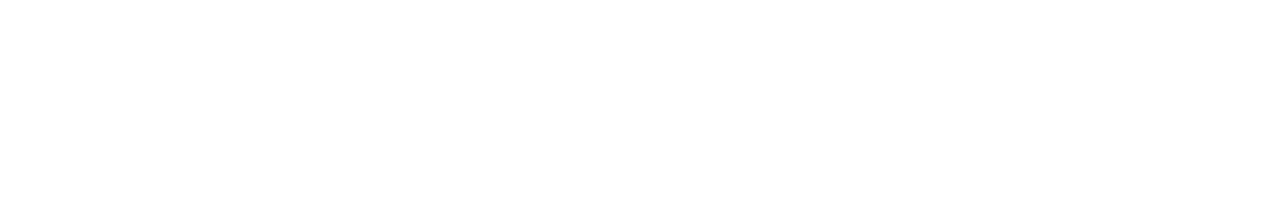
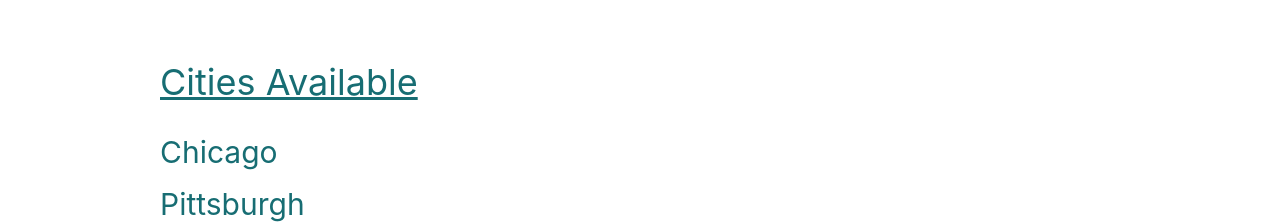
Before and after one commit to jacknimmble6/Hotel-Booking-Frontend, a Next.js app: page / in a window 1280 px wide. Shown: the part 947-1169 px from the top of the page. Before the commit the page ends 945 px from the top, so only its background shows below. Built offline with nearby package versions, Linux system fonts and the light colour scheme; no server answers.

Commit message:
my changes

```diff
--- a/pages/index.tsx
+++ b/pages/index.tsx
@@ -18,6 +18,15 @@
       <p className='text-[#176d73] text-3xl ml-40 w-[490px] mt-8 xs:w-[700px]'>
         From a room for a night to a loft for as long as you like, there’s a Sonder for every occasion.
       </p>
+
+      <p className='text-[#176d73] text-4xl ml-40 w-[490px] mt-16 xs:w-[700px] underline'>
+        Cities Available
+      </p>
+
+      <ul className='text-[#176d73] text-3xl ml-40 w-[490px] mt-8 xs:w-[700px]'>
+        <li className='mt-4'>Chicago</li>
+        <li className='mt-4'>Pittsburgh</li>
+      </ul>
     </div>
   )
 }
```
